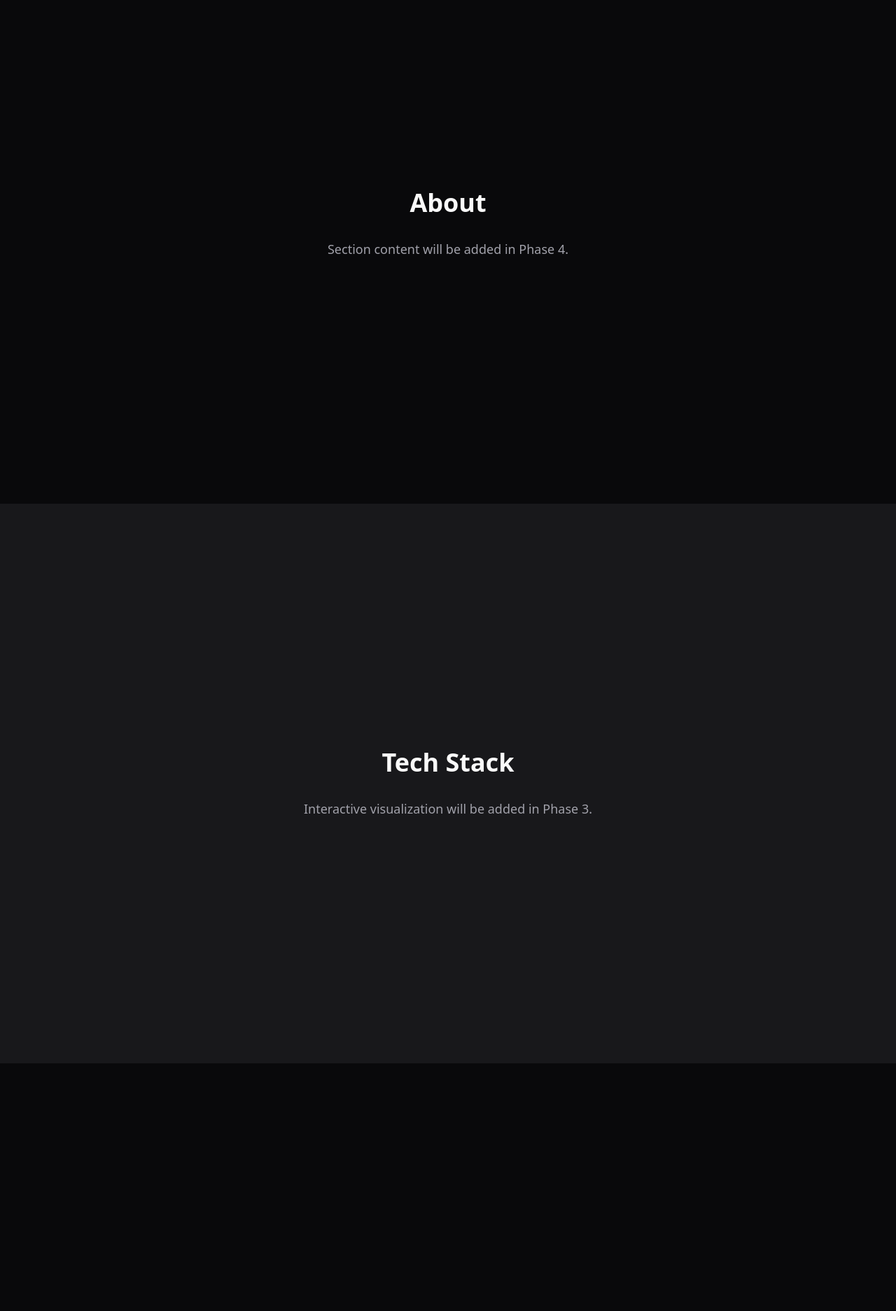
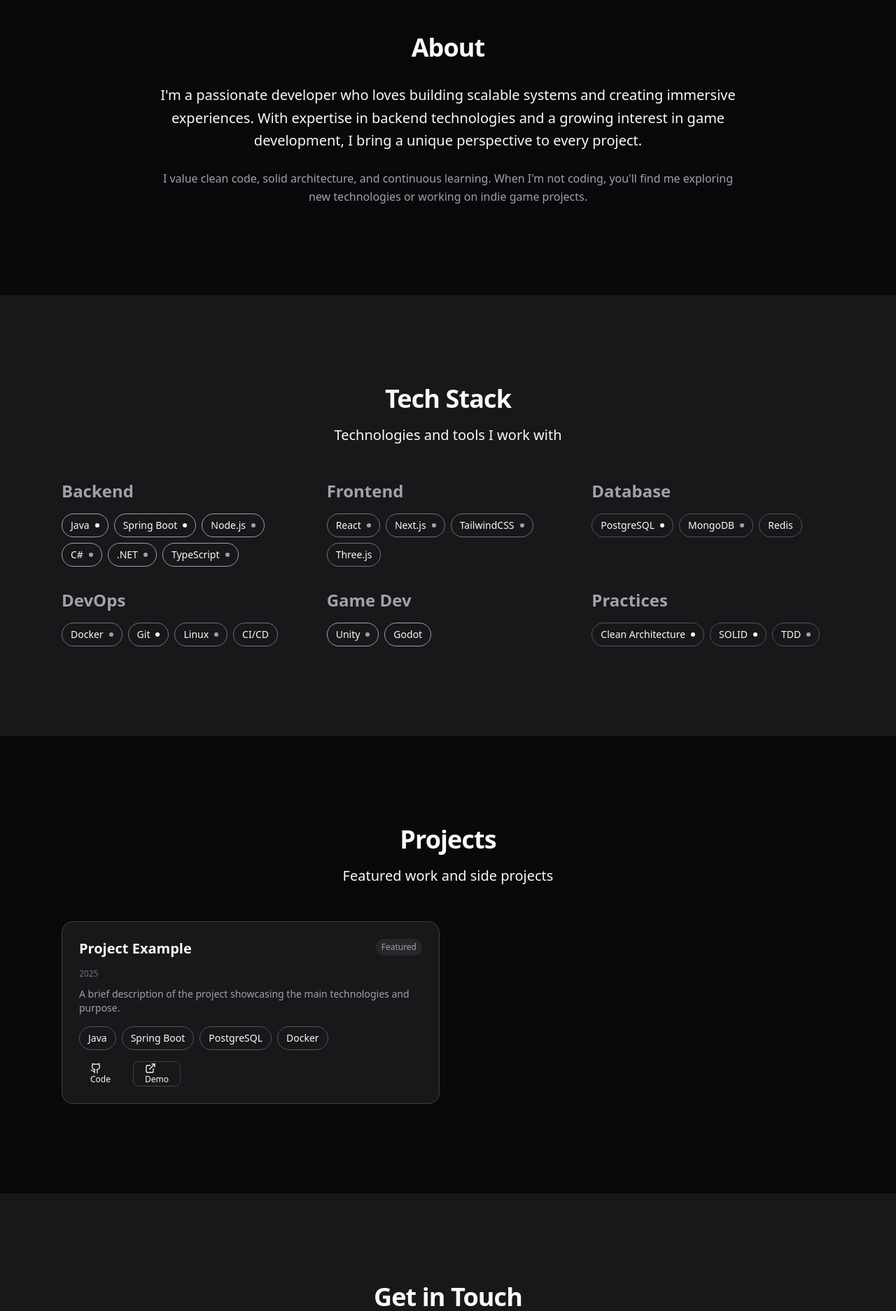
Before and after one commit to RenanGroh/portifolio, a Next.js app: page / in a window 1280 px wide. Shown: the part 880-2754 px from the top of the page at 70% size. Built offline with nearby package versions, Linux system fonts and the light colour scheme.

Commit message:
feat(ui): add templates and integrate all components

```diff
--- a/src/app/page.tsx
+++ b/src/app/page.tsx
@@ -1,26 +1,42 @@
-import { siteConfig } from "@/config";
+import { siteConfig, getFeaturedProjects, skills, categoryLabels, type SkillCategory } from "@/config";
+import { MainLayout } from "@/components/templates/MainLayout";
+import { Container, Section } from "@/components/atoms/Layout";
+import { Typography } from "@/components/atoms/Typography";
+import { GradientText } from "@/components/atoms/GlowText";
+import { ProjectGrid } from "@/components/organisms/ProjectCard";
+import { ContactForm } from "@/components/organisms/ContactForm";
+import { SkillBadgeGroup } from "@/components/molecules/SkillBadge";
 
 export default function Home() {
+  const featuredProjects = getFeaturedProjects();
+
+  // Group skills by category
+  const skillsByCategory = skills.reduce((acc, skill) => {
+    if (!acc[skill.category]) acc[skill.category] = [];
+    acc[skill.category].push(skill);
+    return acc;
+  }, {} as Record<SkillCategory, typeof skills>);
+
   return (
-    <main className="relative min-h-screen">
-      {/* Hero Section Placeholder */}
-      <section className="flex min-h-screen flex-col items-center justify-center px-6">
+    <MainLayout>
+      {/* Hero Section */}
+      <section className="relative flex min-h-screen flex-col items-center justify-center px-6">
         <div className="text-center">
-          <p className="mb-4 font-mono text-sm text-text-muted tracking-wider uppercase">
+          <Typography variant="muted" className="mb-4 font-mono tracking-wider uppercase">
             Fullstack Developer & Gamedev
-          </p>
+          </Typography>
           <h1 className="text-5xl md:text-7xl font-bold tracking-tight mb-6">
-            <span className="text-gradient">{siteConfig.author.name}</span>
+            <GradientText animate>{siteConfig.author.name}</GradientText>
           </h1>
-          <p className="max-w-xl mx-auto text-lg text-text-secondary leading-relaxed">
+          <Typography variant="lead" className="max-w-xl mx-auto">
             {siteConfig.description}
-          </p>
+          </Typography>
 
           {/* Placeholder for 3D Canvas - Phase 3 */}
           <div className="mt-12 glass rounded-2xl p-8 max-w-md mx-auto">
-            <p className="text-text-muted text-sm">
+            <Typography variant="small" color="muted">
               ✨ 3D Particle Scene will be rendered here
-            </p>
+            </Typography>
           </div>
         </div>
 
@@ -32,45 +48,85 @@ export default function Home() {
         </div>
       </section>
 
-      {/* About Section Placeholder */}
-      <section id="about" className="min-h-screen flex items-center justify-center px-6 py-24">
-        <div className="max-w-3xl text-center">
-          <h2 className="text-3xl md:text-4xl font-bold mb-8">About</h2>
-          <p className="text-text-secondary text-lg">
-            Section content will be added in Phase 4.
-          </p>
-        </div>
-      </section>
+      {/* About Section */}
+      <Section id="about">
+        <Container size="md" className="text-center">
+          <Typography variant="h2" className="mb-8">About</Typography>
+          <Typography variant="lead" className="mb-6">
+            I&apos;m a passionate developer who loves building scalable systems
+            and creating immersive experiences. With expertise in backend
+            technologies and a growing interest in game development, I bring
+            a unique perspective to every project.
+          </Typography>
+          <Typography variant="body" color="secondary">
+            I value clean code, solid architecture, and continuous learning.
+            When I&apos;m not coding, you&apos;ll find me exploring new technologies
+            or working on indie game projects.
+          </Typography>
+        </Container>
+      </Section>
 
-      {/* Stack Section Placeholder */}
-      <section id="stack" className="min-h-screen flex items-center justify-center px-6 py-24 bg-bg-secondary">
-        <div className="max-w-5xl text-center">
-          <h2 className="text-3xl md:text-4xl font-bold mb-8">Tech Stack</h2>
-          <p className="text-text-secondary text-lg">
-            Interactive visualization will be added in Phase 3.
-          </p>
-        </div>
-      </section>
+      {/* Stack Section */}
+      <Section id="stack" className="bg-bg-secondary">
+        <Container size="lg">
+          <div className="text-center mb-12">
+            <Typography variant="h2" className="mb-4">Tech Stack</Typography>
+            <Typography variant="lead">
+              Technologies and tools I work with
+            </Typography>
+          </div>
 
-      {/* Projects Section Placeholder */}
-      <section id="projects" className="min-h-screen flex items-center justify-center px-6 py-24">
-        <div className="max-w-6xl text-center">
-          <h2 className="text-3xl md:text-4xl font-bold mb-8">Projects</h2>
-          <p className="text-text-secondary text-lg">
-            Project cards will be added in Phase 4.
-          </p>
-        </div>
-      </section>
+          <div className="grid grid-cols-1 md:grid-cols-2 lg:grid-cols-3 gap-8">
+            {(Object.keys(skillsByCategory) as SkillCategory[]).map((category) => (
+              <div key={category} className="space-y-4">
+                <Typography variant="h4" className="text-text-secondary">
+                  {categoryLabels[category]}
+                </Typography>
+                <SkillBadgeGroup
+                  skills={skillsByCategory[category]}
+                  animate
+                />
+              </div>
+            ))}
+          </div>
+        </Container>
+      </Section>
 
-      {/* Contact Section Placeholder */}
-      <section id="contact" className="min-h-screen flex items-center justify-center px-6 py-24 bg-bg-secondary">
-        <div className="max-w-xl text-center">
-          <h2 className="text-3xl md:text-4xl font-bold mb-8">Contact</h2>
-          <p className="text-text-secondary text-lg">
-            Contact form will be added in Phase 4.
-          </p>
-        </div>
-      </section>
-    </main>
+      {/* Projects Section */}
+      <Section id="projects">
+        <Container size="lg">
+          <div className="text-center mb-12">
+            <Typography variant="h2" className="mb-4">Projects</Typography>
+            <Typography variant="lead">
+              Featured work and side projects
+            </Typography>
+          </div>
+
+          {featuredProjects.length > 0 ? (
+            <ProjectGrid projects={featuredProjects} columns={2} />
+          ) : (
+            <div className="text-center py-12">
+              <Typography variant="body" color="muted">
+                Projects coming soon...
+              </Typography>
+            </div>
+          )}
+        </Container>
+      </Section>
+
+      {/* Contact Section */}
+      <Section id="contact" className="bg-bg-secondary">
+        <Container size="sm">
+          <div className="text-center mb-12">
+            <Typography variant="h2" className="mb-4">Get in Touch</Typography>
+            <Typography variant="lead">
+              Have a project in mind? Let&apos;s talk about it.
+            </Typography>
+          </div>
+
+          <ContactForm />
+        </Container>
+      </Section>
+    </MainLayout>
   );
 }
--- a/src/components/atoms/Typography.tsx
+++ b/src/components/atoms/Typography.tsx
@@ -14,7 +14,7 @@ const typographyVariants = cva("", {
       muted: "text-sm text-text-muted",
       code: "font-mono text-sm bg-bg-secondary px-1.5 py-0.5 rounded",
     },
-    color: {
+    textColor: {
       default: "text-text-primary",
       secondary: "text-text-secondary",
       muted: "text-text-muted",
@@ -24,16 +24,17 @@ const typographyVariants = cva("", {
   },
   defaultVariants: {
     variant: "body",
-    color: "default",
+    textColor: "default",
   },
 });
 
 type TypographyElement = "h1" | "h2" | "h3" | "h4" | "p" | "span" | "code";
 
 export interface TypographyProps
-  extends React.HTMLAttributes<HTMLElement>,
+  extends Omit<React.HTMLAttributes<HTMLElement>, "color">,
     VariantProps<typeof typographyVariants> {
   as?: TypographyElement;
+  color?: "default" | "secondary" | "muted" | "accent" | "gradient";
 }
 
 const elementMap: Record<NonNullable<TypographyProps["variant"]>, TypographyElement> = {
@@ -60,7 +61,7 @@ export function Typography({
 
   return (
     <Component
-      className={cn(typographyVariants({ variant, color, className }))}
+      className={cn(typographyVariants({ variant, textColor: color, className }))}
       {...props}
     >
       {children}
--- a/src/components/index.ts
+++ b/src/components/index.ts
@@ -3,5 +3,8 @@ export * from "./atoms";
 export * from "./molecules";
 export * from "./organisms";
 
+// Templates
+export * from "./templates";
+
 // 3D Components
 export * from "./three";
--- a/src/components/molecules/Card.tsx
+++ b/src/components/molecules/Card.tsx
@@ -37,7 +37,7 @@ const cardVariants = cva(
 );
 
 export interface CardProps
-  extends React.HTMLAttributes<HTMLDivElement>,
+  extends Omit<React.HTMLAttributes<HTMLDivElement>, "onDrag" | "onDragStart" | "onDragEnd">,
     VariantProps<typeof cardVariants> {
   animate?: boolean;
 }
@@ -53,7 +53,6 @@ const Card = forwardRef<HTMLDivElement, CardProps>(
           whileInView={{ opacity: 1, y: 0 }}
           viewport={{ once: true }}
           transition={{ duration: 0.5 }}
-          {...props}
         >
           {children}
         </motion.div>
--- /dev/null
+++ b/src/components/templates/MainLayout.tsx
@@ -0,0 +1,55 @@
+"use client";
+
+import { useEffect } from "react";
+import Lenis from "lenis";
+import { Header } from "@/components/organisms/Header";
+import { Footer } from "@/components/organisms/Footer";
+
+interface MainLayoutProps {
+  children: React.ReactNode;
+  showHeader?: boolean;
+  showFooter?: boolean;
+  smoothScroll?: boolean;
+}
+
+export function MainLayout({
+  children,
+  showHeader = true,
+  showFooter = true,
+  smoothScroll = true,
+}: MainLayoutProps) {
+  // Initialize smooth scrolling with Lenis
+  useEffect(() => {
+    if (!smoothScroll) return;
+
+    const lenis = new Lenis({
+      duration: 1.2,
+      easing: (t) => Math.min(1, 1.001 - Math.pow(2, -10 * t)),
+      orientation: "vertical",
+      smoothWheel: true,
+    });
+
+    function raf(time: number) {
+      lenis.raf(time);
+      requestAnimationFrame(raf);
+    }
+
+    requestAnimationFrame(raf);
+
+    return () => {
+      lenis.destroy();
+    };
+  }, [smoothScroll]);
+
+  return (
+    <div className="relative min-h-screen flex flex-col">
+      {showHeader && <Header />}
+
+      <main className="flex-grow">
+        {children}
+      </main>
+
+      {showFooter && <Footer />}
+    </div>
+  );
+}
--- /dev/null
+++ b/src/components/templates/index.ts
@@ -0,0 +1,3 @@
+// Templates - Page layouts
+
+export { MainLayout } from "./MainLayout";
```
Also changed, not shown: src/app/api/contact/route.ts (added, +68 -0 lines).
